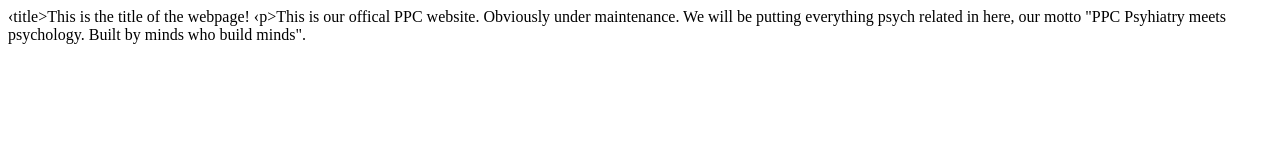
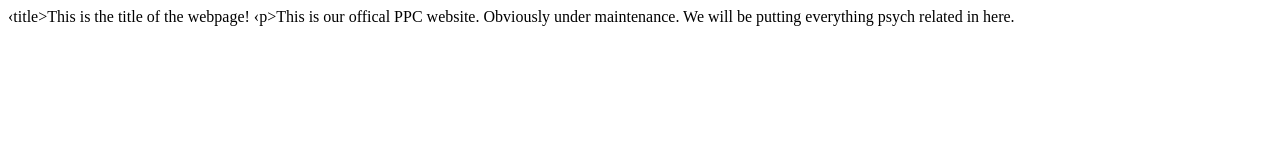
Before and after one commit to SaudiPPC/PPC, a plain HTML site: page index.html in a window 1280 px wide. Drawn offline with Linux system fonts and the light colour scheme.

Commit message:
Update index.html

```diff
--- a/index.html
+++ b/index.html
@@ -4,7 +4,6 @@
    ‹title>This is the title of the webpage!</title>
   </head>
   <body>
-    ‹p>This is our offical PPC website. Obviously under maintenance. We will be putting everything psych related in here, our motto "PPC
-Psyhiatry meets psychology. Built by minds who build minds".</p>
+    ‹p>This is our offical PPC website. Obviously under maintenance. We will be putting everything psych related in here.</p>
   </body>
 </html>
```
